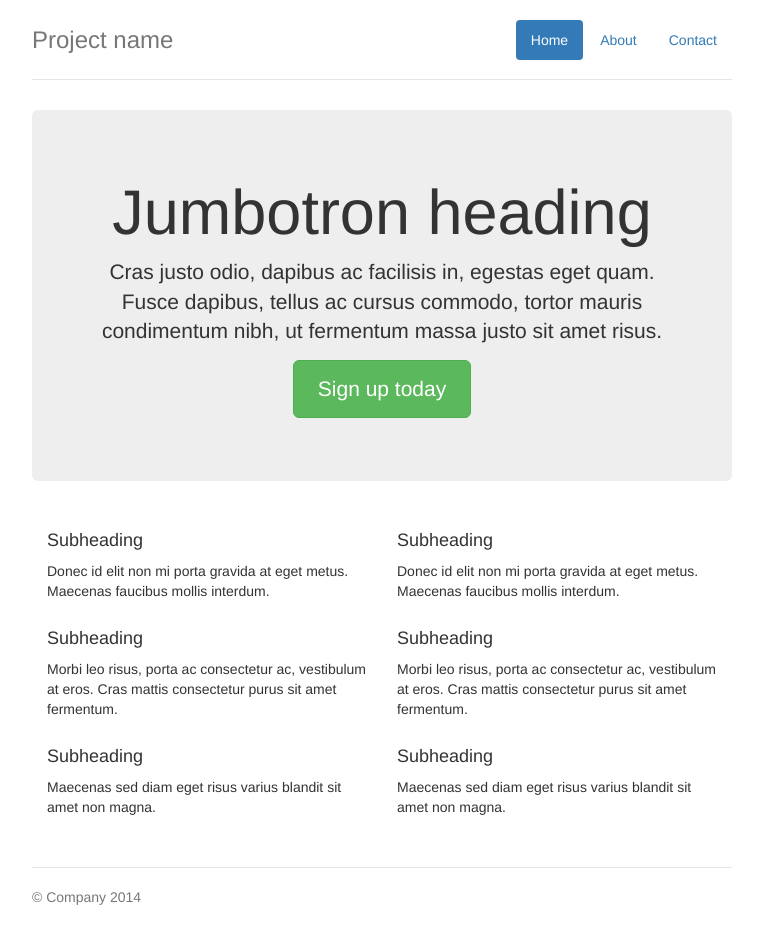
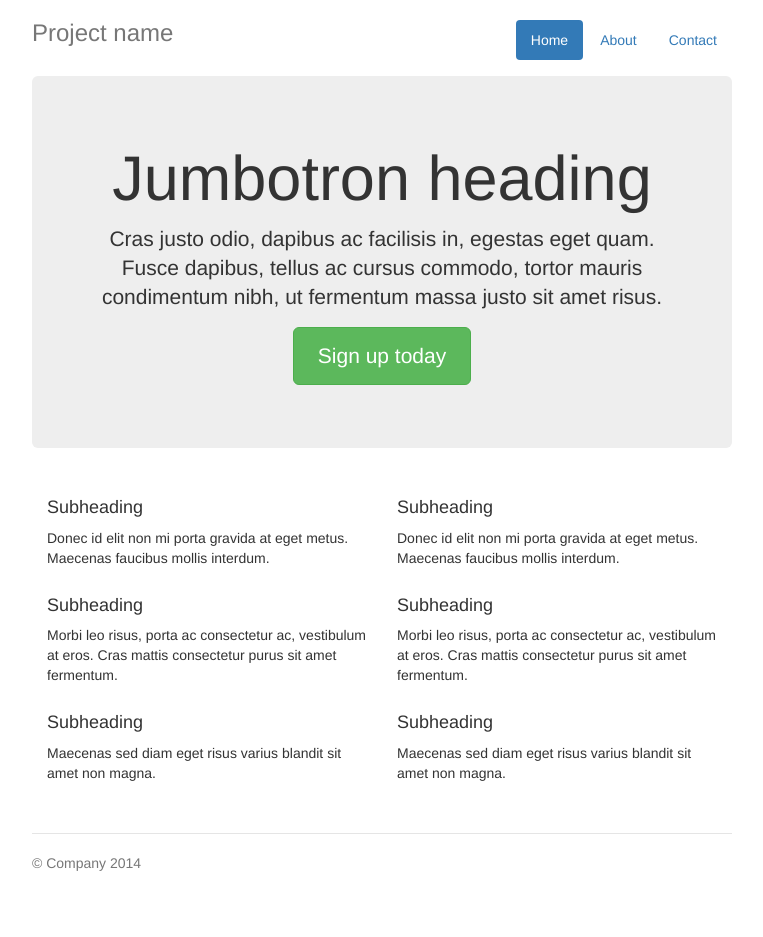
Before and after one commit to adepu/CapTechHTML5, a PHP site: page /example.html in a window 1280 px wide. Shown: the whole page, without its empty margins (258-1021 px from the left). After the commit the page ends 871 px from the top, so only its background shows below. Run offline with PHP 8.4, Linux system fonts and the light colour scheme; some libraries are stand-ins or nearby versions.

Commit message:
Removed unneeded/conflicting css styles from home.css

```diff
--- a/_assets/css/home.css
+++ b/_assets/css/home.css
@@ -52,30 +52,12 @@
 
 }
 
-/* Space out content a bit */
-body {
-  padding-top: 20px;
-  padding-bottom: 20px;
-}
-
 /* Everything but the jumbotron gets side spacing for mobile first views */
 .header,
 .marketing,
 .footer {
   padding-right: 15px;
   padding-left: 15px;
-}
-
-/* Custom page header */
-.header {
-  border-bottom: 1px solid #e5e5e5;
-}
-/* Make the masthead heading the same height as the navigation */
-.header h3 {
-  padding-bottom: 19px;
-  margin-top: 0;
-  margin-bottom: 0;
-  line-height: 40px;
 }
 
 /* Custom page footer */
```
